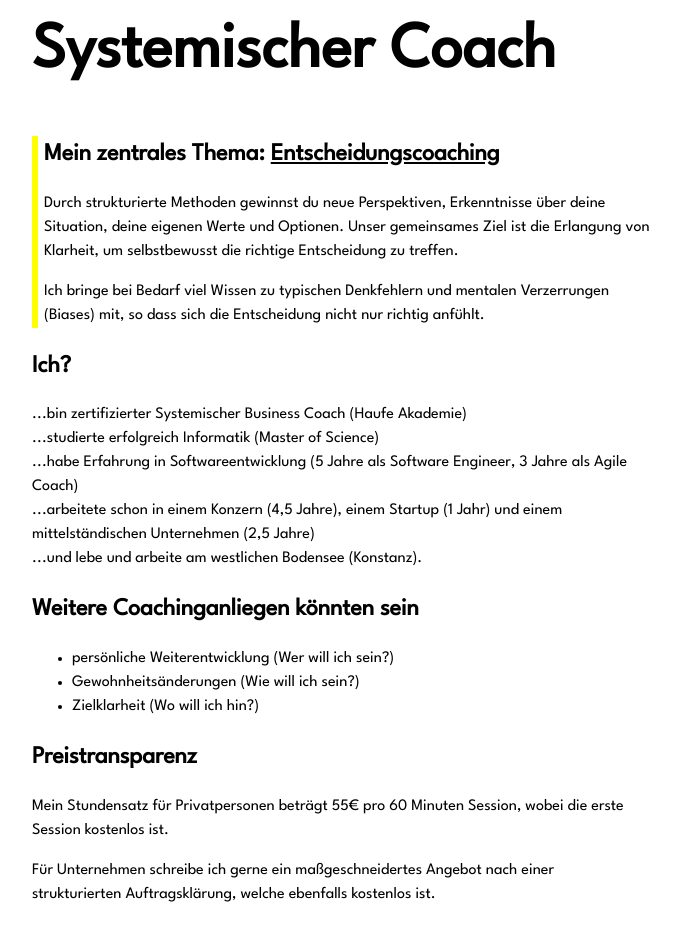
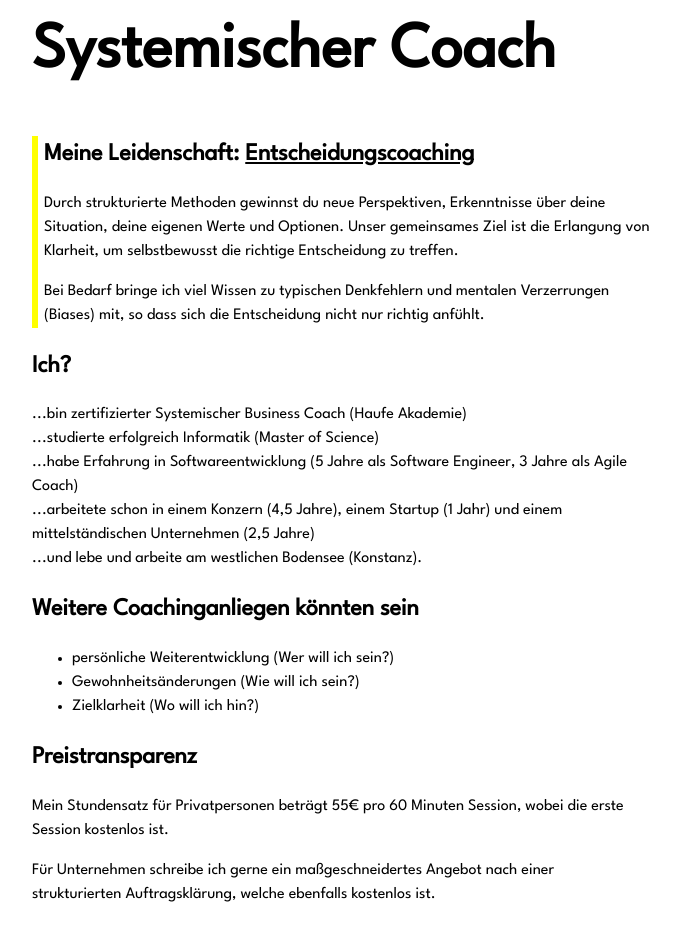
Before and after one commit to Robert-Nickel/robertnickel.online_3.0, a SvelteKit app: page / in a window 1280 px wide. Shown: the part 880-1811 px from the top of the page, without its empty margins (296-976 px from the left). Built offline with nearby package versions, Linux system fonts and the light colour scheme.

Commit message:
text change

```diff
--- a/src/routes/+page.svelte
+++ b/src/routes/+page.svelte
@@ -24,7 +24,7 @@
 	<div class="text-container">
 	<h1>Systemischer Coach</h1>
 		<HighlightBlock>
-			<h2>Mein zentrales Thema: <u>Entscheidungscoaching</u></h2>
+			<h2>Meine Leidenschaft: <u>Entscheidungscoaching</u></h2>
 			<p>
 				Durch strukturierte Methoden gewinnst du neue Perspektiven,
 				Erkenntnisse über deine Situation, deine eigenen Werte und
@@ -32,7 +32,7 @@
 				um selbstbewusst die richtige Entscheidung zu treffen.
 			</p>
 			<p>
-				Ich bringe bei Bedarf viel Wissen zu typischen Denkfehlern und
+				Bei Bedarf bringe ich viel Wissen zu typischen Denkfehlern und
 				mentalen Verzerrungen (Biases) mit, so dass sich die
 				Entscheidung nicht nur richtig anfühlt.
 			</p>
```
